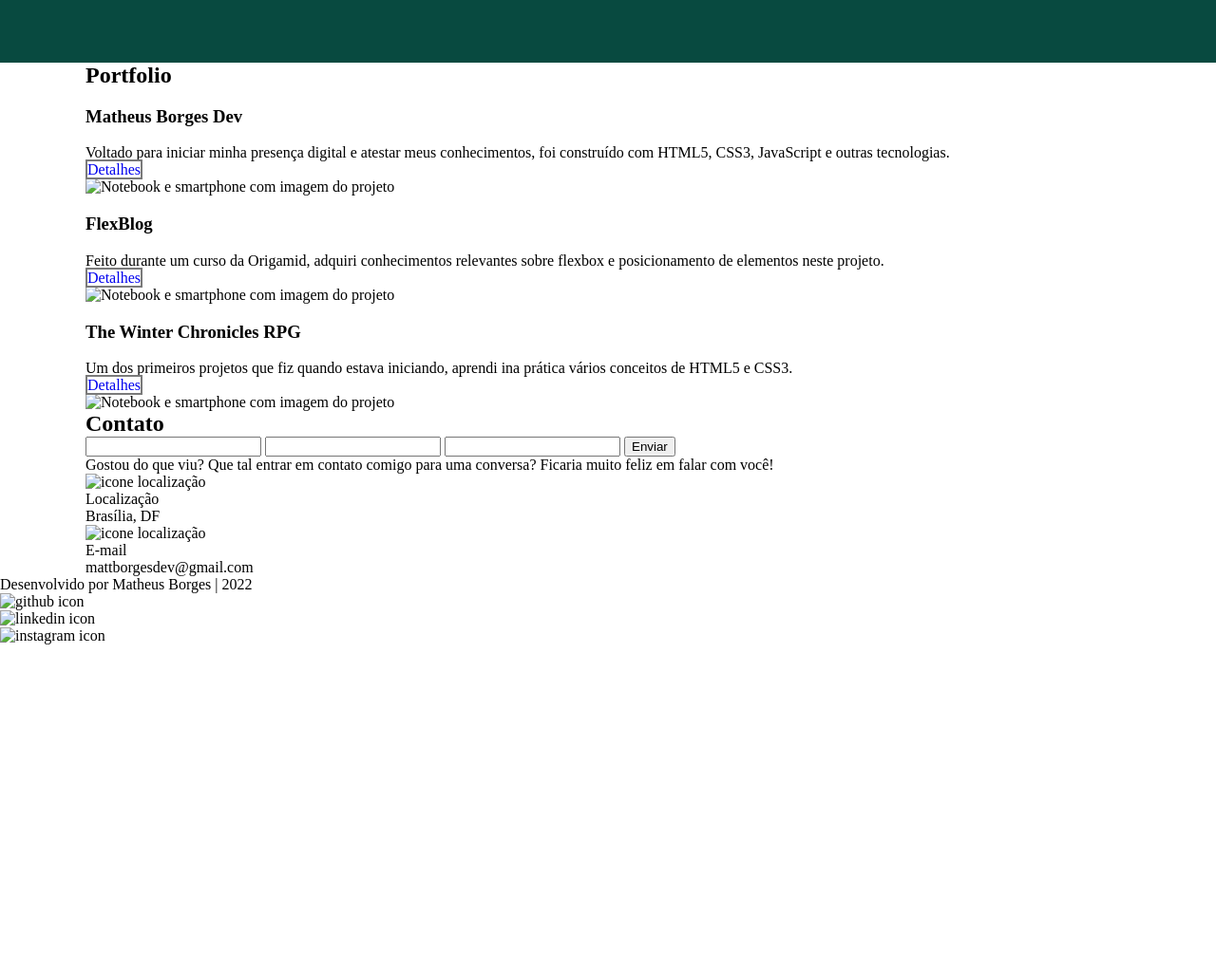
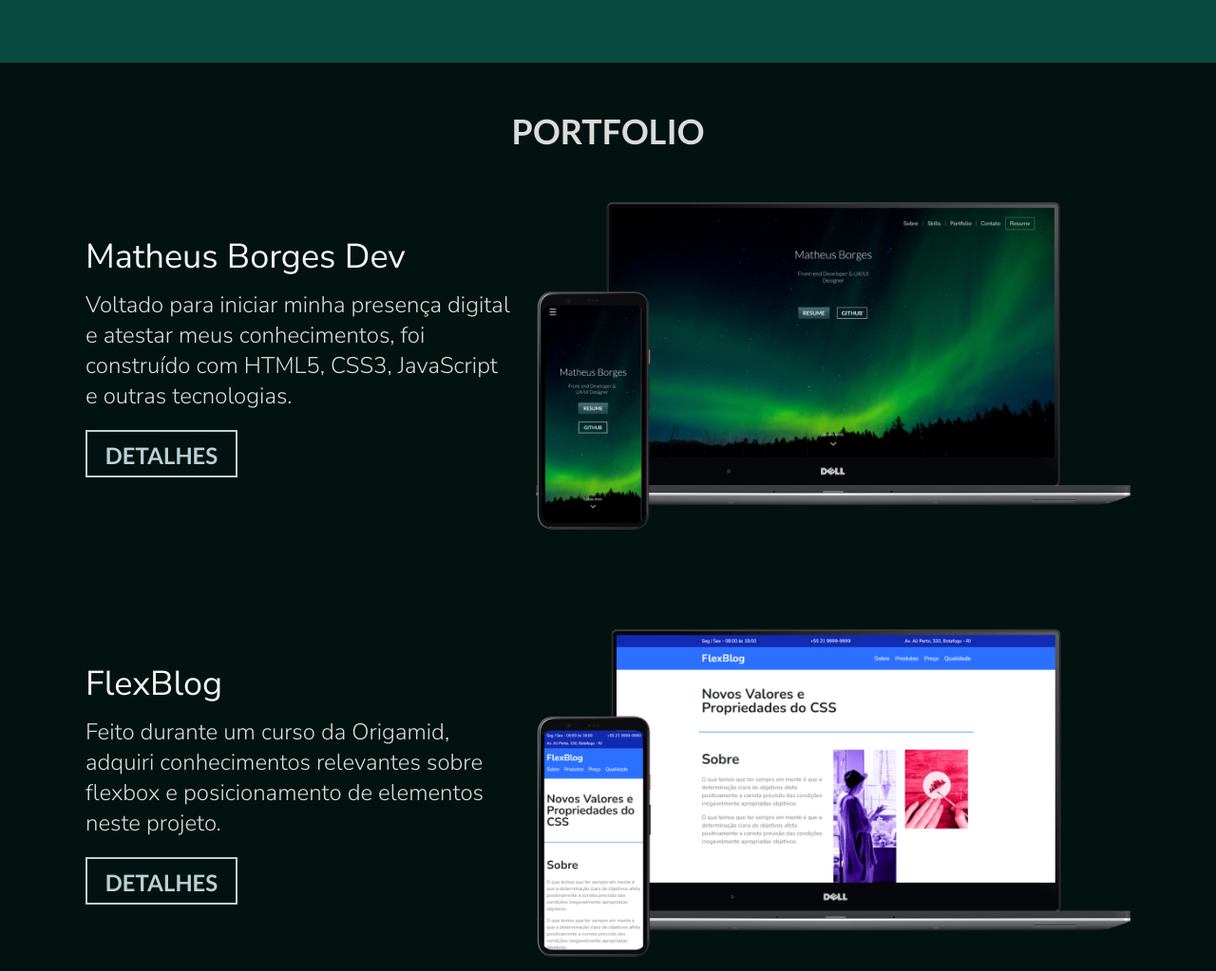
Before and after one commit to mattborgesdev/mattborgesdev.github.io-old, a website: page index.html in a window 1280 px wide. Shown: the part 2584-3607 px from the top of the page at 95% size. Before the commit the page ends 3263 px from the top, so only its background shows below. Drawn offline with Linux system fonts and the light colour scheme.

Commit message:
add css portfolio, contato e footer

```diff
--- a/css/geral.css
+++ b/css/geral.css
@@ -14,6 +14,7 @@
     --s1: #b9d2d4;
     --s2-light: #D9E7E8;
     --s3-dark: #4A7578;
+    --s4: #0F4856;
 
     --b1: #0F4856;
     --c1: #FAFAFA;
@@ -301,3 +302,160 @@ header {
     font-size: 1.125em;
     font-weight: 300;
 }
+
+/* --/SKILLS-- */
+
+/* --PORTFOLIO-- */
+
+.portfolio__bg {
+    background-color: var(--p3-dark);
+    height: 1500px;
+}
+
+.portfolio__bg h2 {
+    color: var(--c3);
+    text-transform: uppercase;
+    font-family: 'Lato', sans-serif;
+    font-weight: bold;
+    font-size: 2.25em;
+    display: flex;
+    justify-content: center;
+    padding-top: 50px;
+    padding-bottom: 50px;
+}
+
+.portfolio-three-cards {
+    display: flex;
+    flex-direction: column;
+}
+
+.portfolio__card {
+    display: flex;
+    justify-content: space-between;
+    padding-bottom: 90px;
+}
+
+.portfolio__card--left {
+    max-width: 550px;
+}
+
+.portfolio__card--left h3{
+    font-family: 'Nunito Sans', sans-serif;
+    font-size: 2.25em;
+    font-weight: 500;
+    color: var(--c2);
+    margin-bottom: 10px;
+}
+
+.portfolio__card--left p{
+    font-family: 'Nunito Sans', sans-serif;
+    font-size: 1.5em;
+    font-weight: 300;
+    color: var(--c3);
+    max-width: 450px;
+}
+
+.portfolio__card--right {
+    max-width: 630px;
+}
+
+.portfolio__card--left .btn {
+    font-family: 'Lato', sans-serif;
+    font-weight: bold;
+    text-transform: uppercase;
+    margin-top: 20px;
+    color: var(--s1);
+    padding: 10px 10px 10px 10px;
+    width: 160px;
+}
+
+.portfolio__card--left .btn-bordered {
+    border: 2px solid var(--s1);
+    background: transparent;
+}
+
+.portfolio__separator {
+    display: inline-block;
+    margin-top: -2px;
+}
+
+/* --/PORTFOLIO-- */
+
+/* --CONTATO-- */
+
+.contato__bg {
+    background-color: var(--s4);
+    height: 800px;
+}
+
+.contato__bg h2 {
+    color: var(--c3);
+    text-transform: uppercase;
+    font-family: 'Lato', sans-serif;
+    font-weight: bold;
+    font-size: 2.25em;
+    display: flex;
+    justify-content: center;
+    padding-top: 50px;
+    padding-bottom: 50px;
+}
+
+.contato__content {
+    display: flex;
+}
+
+.contato__left {
+    max-width: 550px;
+}
+
+.contato__right {
+    max-width: 630px;
+}
+
+.contato__right p {
+    font-family: 'Nunito Sans', sans-serif;
+    color: var(--c3);
+    font-size: 1.5em;
+    padding-bottom: 40px;
+}
+
+.contato__icon {
+    font-family: 'Nunito Sans', sans-serif;
+    display: flex;
+    padding-bottom: 40px;
+    color: var(--c1);
+    font-size: 1.5em;
+}
+
+.contato__icon img {
+    padding-right: 40px;
+}
+
+/* --/CONTATO-- */
+
+/* --FOOTER-- */
+
+.footer__bg {
+    background-color: #121212;
+    height: 250px;
+    font-family: 'Nunito Sans', sans-serif;
+    color: var(--c3);
+    font-weight: 500;
+    display: flex;
+    flex-direction: column;
+    justify-content: center;
+    align-items: center;
+    font-size: 1.125em;
+}
+
+.footer__social-media {
+    padding-top: 25px;
+    padding-bottom: 60px;
+    display: flex;
+}
+
+.footer__social-media img {
+    padding-right: 26px;
+}
+
+/* --/FOOTER-- */
--- a/index.html
+++ b/index.html
@@ -25,8 +25,8 @@
             <h1>Matheus Borges</h1>
             <h2>Frontend Developer & UX/UI Designer</h2>
             <div class="home__cta">
-                <a class="btn" href="#">Resume</a>
-                <a class="btn btn-bordered" href="#">Github</a>
+                <a class="btn" target="_blank" href="https://drive.google.com/file/d/1EgQ2oBxehY0Se3K-5NTyS0smY3PePTFJ/view?usp=sharing">Resume</a>
+                <a class="btn btn-bordered" target="_blank" href="https://github.com/mattborgesdev">Github</a>
             </div>
             <div class="home__arrow-down">
                 <a href="#"><span class="home__arrow-down--text">Sobre mim</span> <br/>
@@ -98,39 +98,40 @@
                     <div class="portfolio__card--left">
                         <h3>Matheus Borges Dev</h3>
                         <p>Voltado para iniciar minha presença digital e atestar meus conhecimentos, foi construído com HTML5, CSS3, JavaScript e outras tecnologias.</p>
-                        <a href="#"><span class="cta btn-bordered">Detalhes</span></a>
+                        <a href="#"><span class="btn btn-bordered">Detalhes</span></a>
                     </div>
                     <div class="portfolio__card--right">
-                        <img src="#" alt="Notebook e smartphone com imagem do projeto">
+                        <img src="/img/mockup-my-website.png" alt="Notebook e smartphone com imagem do projeto">
                     </div>
                 </div>
                 <div class="portfolio__card">
                     <div class="portfolio__card--left">
                         <h3>FlexBlog</h3>
                         <p>Feito durante um curso da Origamid, adquiri conhecimentos relevantes sobre flexbox e posicionamento de elementos neste projeto.</p>
-                        <a href="#"><span class="cta btn-bordered">Detalhes</span></a>
+                        <a href="#"><span class="btn btn-bordered">Detalhes</span></a>
                     </div>
                     <div class="portfolio__card--right">
-                        <img src="#" alt="Notebook e smartphone com imagem do projeto">
+                        <img src="/img/mockup-flexbox.png" alt="Notebook e smartphone com imagem do projeto">
                     </div>
                 </div>
                 <div class="portfolio__card">
                     <div class="portfolio__card--left">
                         <h3>The Winter Chronicles RPG</h3>
                         <p>Um dos primeiros projetos que fiz quando estava iniciando, aprendi ina prática vários conceitos de HTML5 e CSS3.</p>
-                        <a href="#"><span class="cta btn-bordered">Detalhes</span></a>
+                        <a href="#"><span class="btn btn-bordered">Detalhes</span></a>
                     </div>
                     <div class="portfolio__card--right">
-                        <img src="#" alt="Notebook e smartphone com imagem do projeto">
+                        <img src="/img/mockup-twcrpg.png" alt="Notebook e smartphone com imagem do projeto">
                     </div>
                 </div>
             </div>
         </div>
     </section>
     <section class="contato__bg">
-        <div class="portfolio__separator"></div>
+        <img src="/img/portfolio_divisor.png" class="portfolio__separator" alt="divisor de conteúdo">
         <div class="container">
             <h2>Contato</h2>
+            <div class="contato__content">
                 <div class="contato__left">
                     <form name="formContact" action="#">
                         <input type="text" name="firstName" id="firstName">
@@ -142,14 +143,15 @@
                 <div class="contato__right">
                     <p>Gostou do que viu? Que tal entrar em contato comigo para uma conversa? Ficaria muito feliz em falar com você!</p>
                     <div class="contato__icon">
-                    <img src="#" alt="icone localização">
-                    Localização <br/>
+                        <img src="/img/icon-localization.svg" alt="icone localização">
+                        Localização<br/>
                         Brasília, DF
                     </div>
                     <div class="contato__icon">
-                    <img src="#" alt="icone localização">
-                    E-mail <br/>
+                        <img src="/img/icon-email.svg" alt="icone email">
+                        E-mail<br/>
                         mattborgesdev@gmail.com
+                    </div>
                 </div>
             </div>
         </div>
@@ -157,9 +159,9 @@
     <footer class="footer__bg">
         Desenvolvido por Matheus Borges | 2022
         <div class="footer__social-media">
-            <img src="#" alt="github icon">
-            <img src="#" alt="linkedin icon">
-            <img src="#" alt="instagram icon">
+            <a href="https://github.com/mattborgesdev" target="_blank"><img src="/img/icon-github--footer.svg" alt="github icon"></a>
+            <a href="https://linkedin.com/in/mattborgesdev/" target="_blank"><img src="/img/icon-linkedin--footer.svg" alt="linkedin icon"></a>
+            <a href="https://www.instagram.com/_mattborges/" target="_blank"><img src="/img/icon-instagram--footer.svg" alt="instagram icon"></a>
         </div>
     </footer>
 </body>
```
Also changed, not shown: img/icon-email.svg (added), img/icon-github--footer.svg (added), img/icon-instagram--footer.svg (added), img/icon-linkedin--footer.svg (added), img/icon-localization.svg (added), img/mockup-flexbox.png (added), img/mockup-my-website.png (added), img/mockup-twcrpg.png (added), img/portfolio_divisor.png (added). Lines whose indentation alone changed are shown as unchanged.
